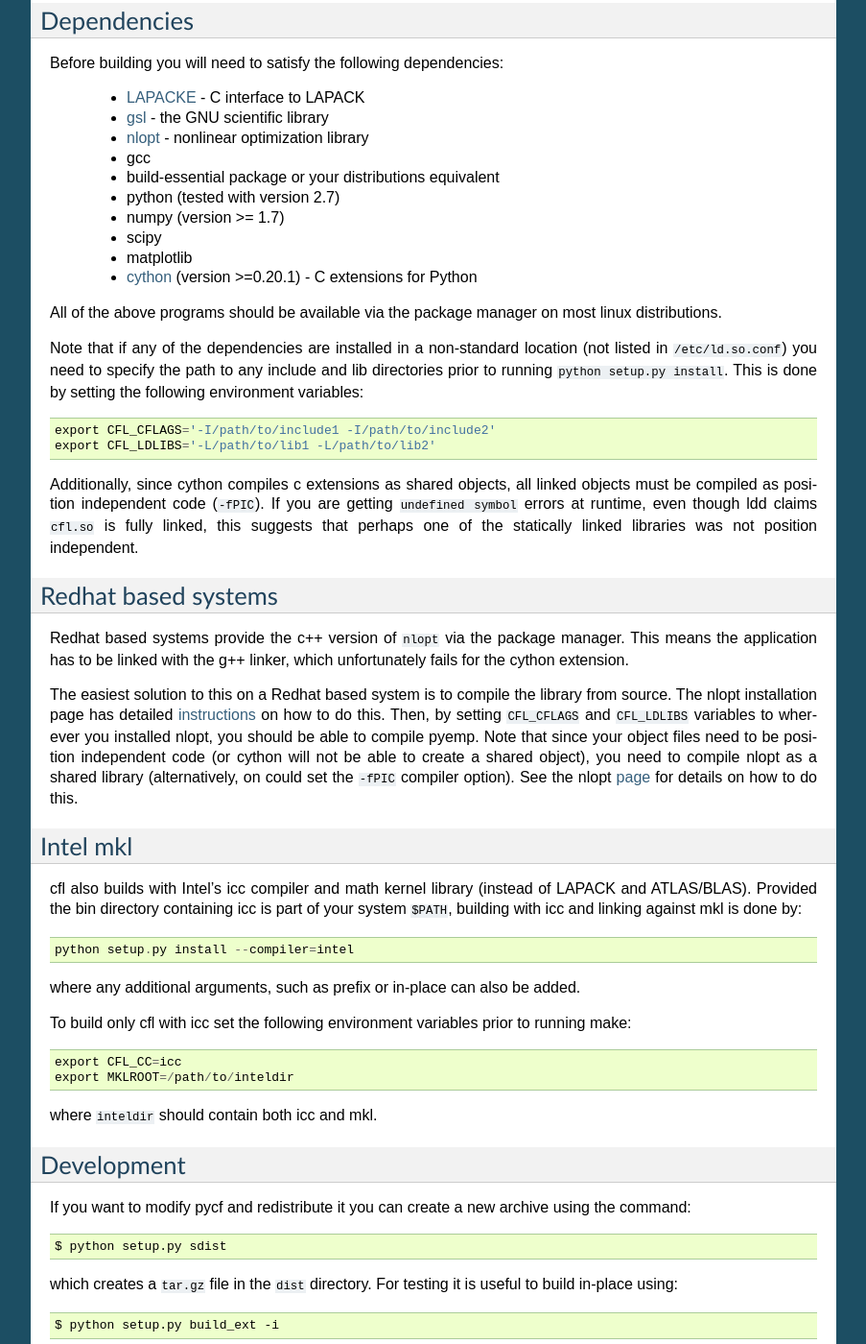
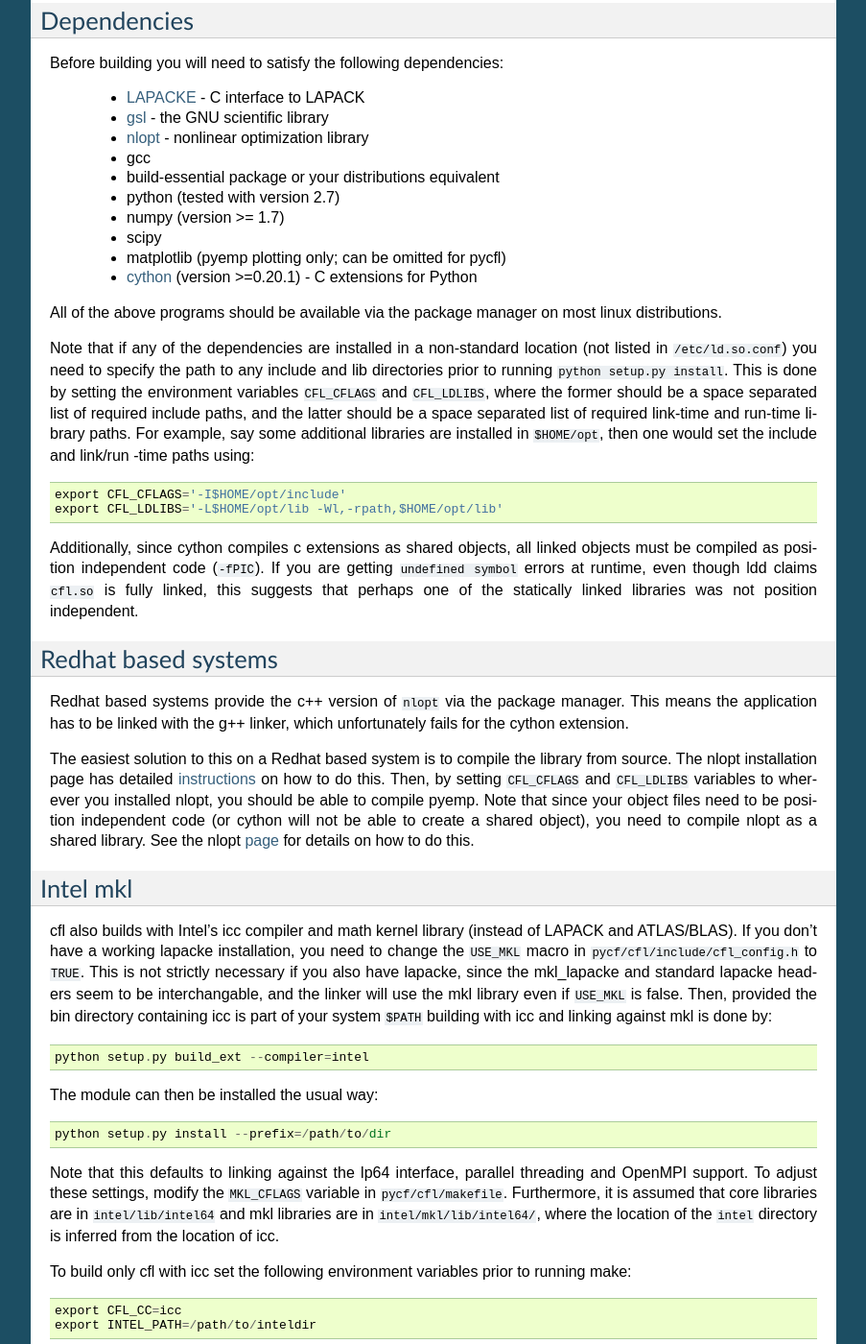
Before and after one commit to mikereidnz/pycf, a Sphinx documentation site: the page built from doc/install.rst, in a window 1280 px wide and 1400 px high, scrolled down 996 px. Shown: the whole window at 96% size, without its empty margins (198-1101 px from the left). Built offline with Sphinx 7.4.7, drawn with Linux system fonts in a browser that asks for light colours; formulas are drawn with MathJax 3; some of the changed text lies outside the part shown.

Commit message:
Update install doc -- mkl.

```diff
--- a/doc/install.rst
+++ b/doc/install.rst
@@ -3,8 +3,7 @@ Installation
 
 Getting started
 ---------------
-
-To install pyemp, get a copy of the source by running::
+To install pycf, get a copy of the source by running::
 
   git clone https://bitbucket.org/sebastianhorvath/pycf/
 
@@ -44,7 +43,7 @@ Note that Debian (and derivative distributions) install to a directory called
 find pycf (``import cfl`` fails in the interpreter), explicitly check the path
 to make sure you're specifying the correct directory.  For further details on
 this convention, have a look at the Debian Python `wiki
-<https://wiki.debian.org/Python>`_.
+<https://wiki.debian.org/Python#Deviations_from_upstream>`_.
 
 The cfl library uses GNU make and can be built independently from the python
 modules.  Running ``make`` in the ``cfl`` directory should suffice provided the
@@ -67,7 +66,7 @@ Before building you will need to satisfy the following dependencies:
   * python (tested with version 2.7)
   * numpy (version >= 1.7)
   * scipy
-  * matplotlib
+  * matplotlib (pyemp plotting only; can be omitted for pycfl)
   * `cython <http://cython.org/>`_ (version >=0.20.1) - C extensions for Python
 
 All of the above programs should be available via the package manager on most
@@ -76,16 +75,21 @@ linux distributions.
 Note that if any of the dependencies are installed in a non-standard location
 (not listed in ``/etc/ld.so.conf``) you need to specify the path to any include
 and lib directories prior to running ``python setup.py install``.  This is done
-by setting the following environment variables::
+by setting the environment variables ``CFL_CFLAGS`` and ``CFL_LDLIBS``, where
+the former should be a space separated list of required include paths, and the
+latter should be a space separated list of required link-time and run-time
+library paths.  For example, say some additional libraries are installed in
+``$HOME/opt``, then one would set the include and link/run -time paths using::
 
-  export CFL_CFLAGS='-I/path/to/include1 -I/path/to/include2'
-  export CFL_LDLIBS='-L/path/to/lib1 -L/path/to/lib2'
+  export CFL_CFLAGS='-I$HOME/opt/include'
+  export CFL_LDLIBS='-L$HOME/opt/lib -Wl,-rpath,$HOME/opt/lib'
 
 Additionally, since cython compiles c extensions as shared objects, all linked
 objects must be compiled as position independent code (``-fPIC``).  If you are
 getting ``undefined symbol`` errors at runtime, even though ldd claims
 ``cfl.so`` is fully linked, this suggests that perhaps one of the statically
 linked libraries was not position independent.
+
 
 Redhat based systems
 --------------------
@@ -100,29 +104,45 @@ from source.  The nlopt installation page has detailed `instructions
 this.  Then, by setting ``CFL_CFLAGS`` and ``CFL_LDLIBS`` variables to wherever
 you installed nlopt,  you should be able to compile pyemp.  Note that since your
 object files need to be position independent code (or cython will not be able to
-create a shared object), you need to compile nlopt as a shared library
-(alternatively, on could set the ``-fPIC`` compiler option).  See the nlopt `page
+create a shared object), you need to compile nlopt as a shared library.  See the
+nlopt `page
 <http://ab-initio.mit.edu/wiki/index.php/NLopt_Installation#Shared_libraries>`_
 for details on how to do this.
+
 
 Intel mkl
 ---------
 
 cfl also builds with Intel's icc compiler and math kernel library (instead of
-LAPACK and ATLAS/BLAS).  Provided the bin directory containing icc is part of
-your system ``$PATH``, building with icc and linking against mkl is done by::
+LAPACK and ATLAS/BLAS).  If you don't have a working lapacke installation, you
+need to change the ``USE_MKL`` macro in ``pycf/cfl/include/cfl_config.h`` to
+``TRUE``.  This is not strictly necessary if you also have lapacke, since the
+mkl_lapacke and standard lapacke headers seem to be interchangable, and the
+linker will use the mkl library even if ``USE_MKL`` is false. Then, provided the
+bin directory containing icc is part of your system ``$PATH`` building with icc
+and linking against mkl is done by::
 
-  python setup.py install --compiler=intel
+  python setup.py build_ext --compiler=intel
 
-where any additional arguments, such as prefix or in-place can also be added.
+The module can then be installed the usual way::
+
+  python setup.py install --prefix=/path/to/dir
+
+Note that this defaults to linking against the lp64 interface, parallel
+threading and OpenMPI support.  To adjust these settings, modify the
+``MKL_CFLAGS`` variable in ``pycf/cfl/makefile``.  Furthermore, it is assumed
+that core libraries are in ``intel/lib/intel64`` and mkl libraries are in
+``intel/mkl/lib/intel64/``, where the location of the ``intel`` directory is
+inferred from the location of icc.
 
 To build only cfl with icc set the following environment variables prior to
 running make::
 
   export CFL_CC=icc
-  export MKLROOT=/path/to/inteldir
+  export INTEL_PATH=/path/to/inteldir
 
-where ``inteldir`` should contain both icc and mkl.
+where ``inteldir`` is again assumed to follow the standard intel installation
+directory layout.
 
 
 Development
```
